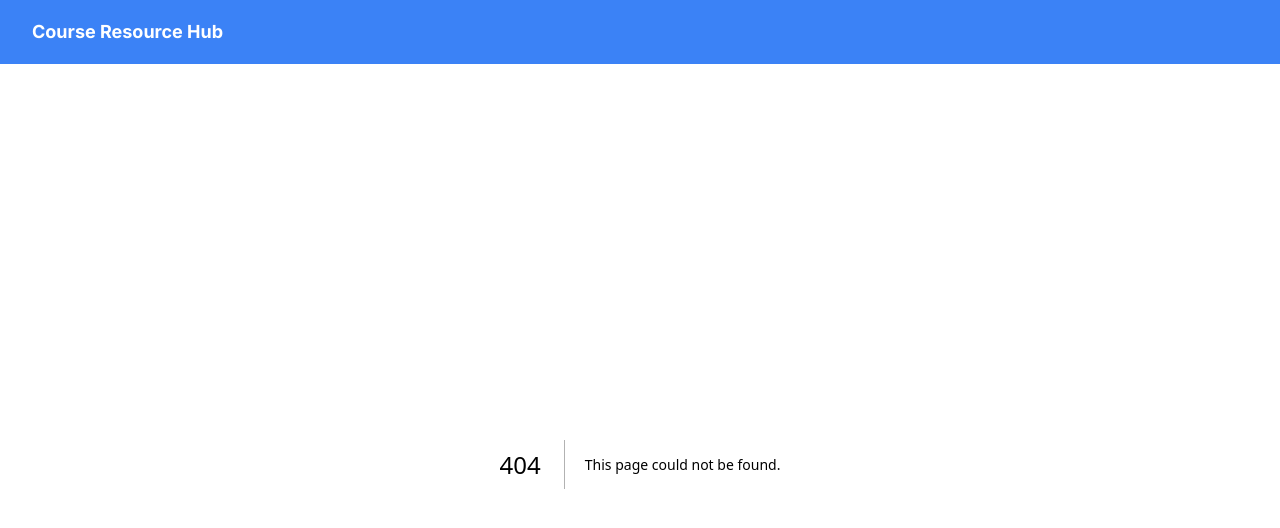
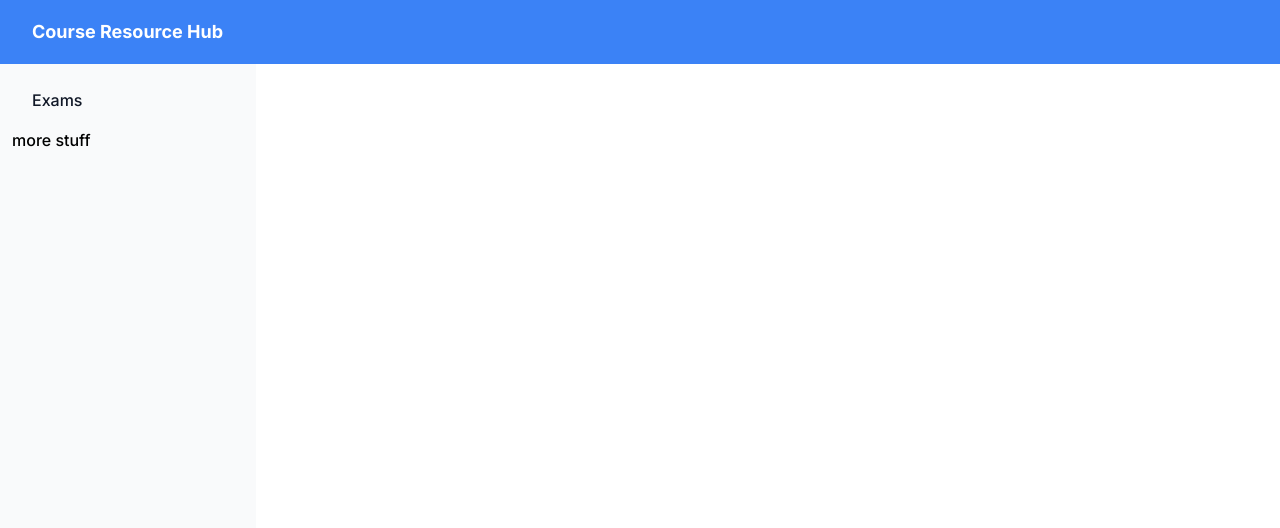
Before and after one commit to VikeLabs/course-resource-hub, a Next.js app: page /resources in a window 1280 px wide. Before the commit this address had no page. Shown: the top 528 px of the page. Built offline with nearby package versions, Linux system fonts and the light colour scheme.

Commit message:
Prototype resource page

```diff
--- a/src/app/page.tsx
+++ b/src/app/page.tsx
@@ -2,5 +2,5 @@ import NavBar from "@/components/NavBar";
 import Image from "next/image";
 
 export default function Home() {
-  return <div className="w-screen min-h-screen"> <p>"EEEEEEEEEEEEE"</p> </div>;
+  return <div className="w-screen min-h-screen"> <p>EEEEEEEEEEEEE</p> </div>;
 }
--- /dev/null
+++ b/src/app/resources/page.tsx
@@ -0,0 +1,21 @@
+
+export default function Resource() {
+  return (
+    // <main className="flex min-h-screen flex-col items-center justify-between p-24">
+        <aside id="default-sidebar" className="absolute left-0 z-40 w-64 h-screen transition-transform -translate-x-full sm:translate-x-0 " aria-label="Sidebar">
+            <div className="h-full px-3 py-4 overflow-y-auto bg-gray-50 dark:bg-gray-800">
+            <ul className="space-y-2 font-medium">
+                <li>
+                    <a href="#" className="flex items-center p-2 text-gray-900 rounded-lg dark:text-white hover:bg-gray-100 dark:hover:bg-gray-700 group">
+                        <span className="ms-3 ">Exams</span>
+                    </a>
+                </li>
+                <li>
+                    more stuff
+                </li>
+            </ul>
+            </div>
+        </aside>
+    // </main>
+  );
+}
--- /dev/null
+++ b/src/components/Sidebar.tsx
@@ -0,0 +1,18 @@
+export default function Sidebar() {
+    return (
+        <aside id="default-sidebar" className="absolute left-0 z-40 w-64 h-screen transition-transform -translate-x-full sm:translate-x-0" aria-label="Sidebar">
+        <div className="h-full px-3 py-4 overflow-y-auto bg-gray-50 dark:bg-gray-800">
+        <ul className="space-y-2 font-medium">
+            <li>
+                <a href="#" className="flex items-center p-2 text-gray-900 rounded-lg dark:text-white hover:bg-gray-100 dark:hover:bg-gray-700 group">
+                    <span className="ms-3">Exams</span>
+                </a>
+            </li>
+            <li>
+                more stuff
+            </li>
+        </ul>
+        </div>
+        </aside>
+    );
+}
```
